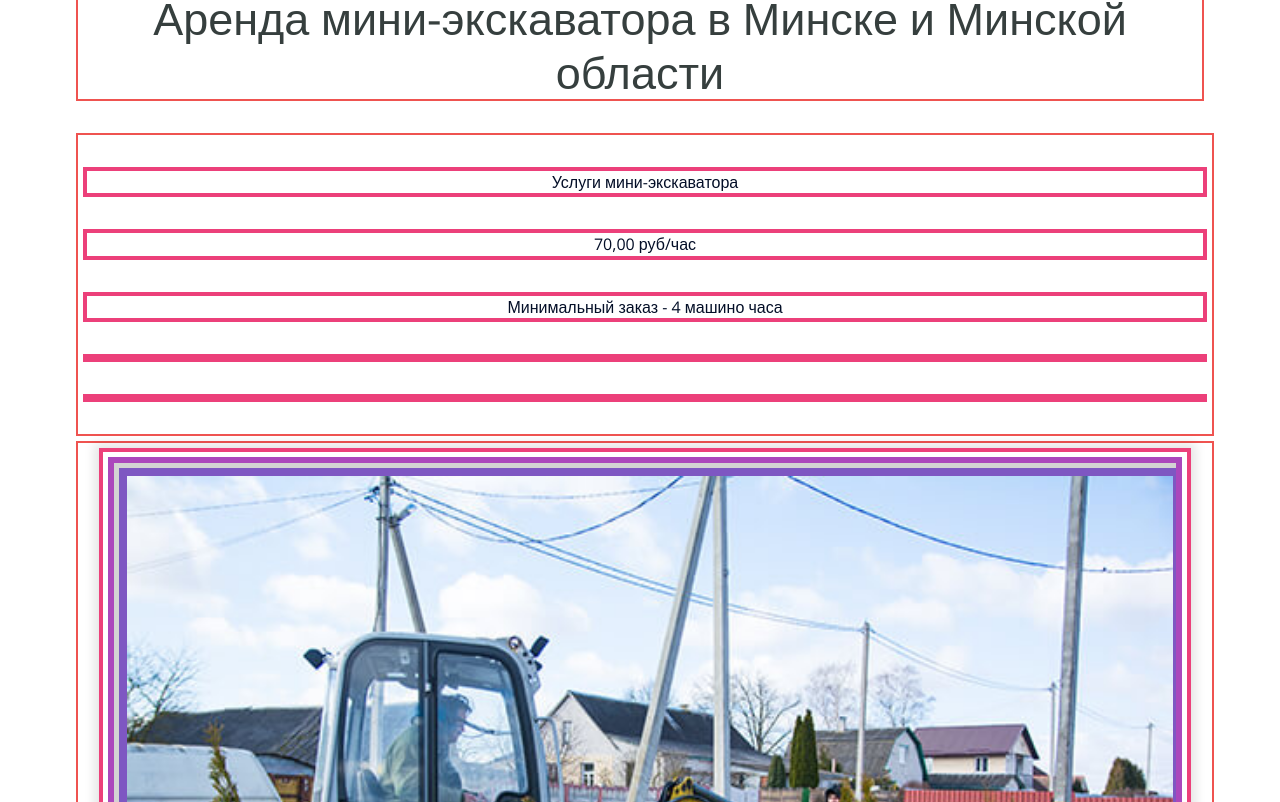
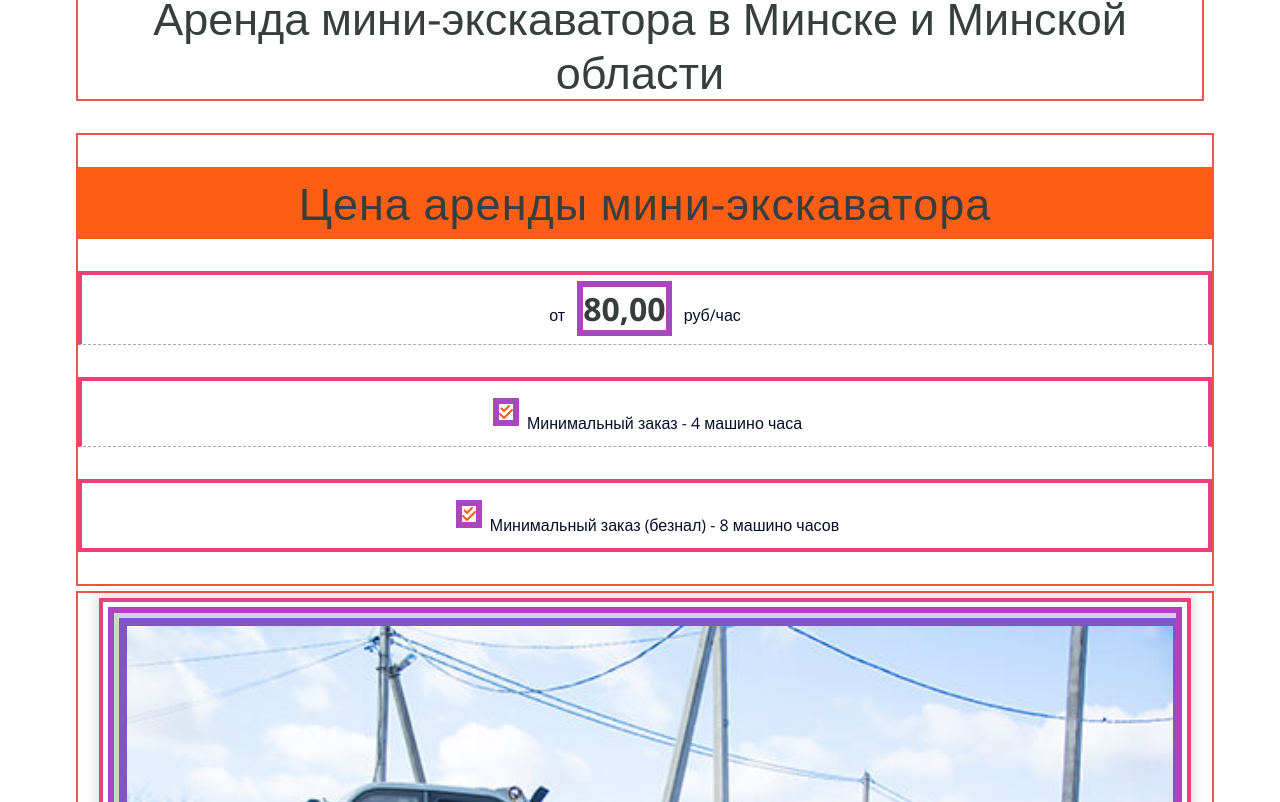
Before and after one commit to TanyaDanilovich/miniarenda_styled, a React (Create React App) app: page /arenda/arenda-mini-exavatora in a window 1280 px wide. Shown: the part 518-1320 px from the top of the page. Built offline with nearby package versions, Linux system fonts and the light colour scheme.

Commit message:
add excavators price widget

```diff
--- a/src/features/machineCharacteristicsTable/MachineCharacteristicsTable.tsx
+++ b/src/features/machineCharacteristicsTable/MachineCharacteristicsTable.tsx
@@ -35,7 +35,10 @@ export const MachineCharacteristicsTable = ({title, characteristics, id,}: props
 
 export const S_MachineCharacteristicsTable = styled(S_Table)`
 
-    font-size: ${getResponsiveSize(14, 16, 320, 768)};
+  font-size: ${getResponsiveSize(14, 16, 320, 768)};
 
+  ${S_TableTitle} {
+    font-size: ${getResponsiveSize(20, 32, 320, 768)};
+  }
 
 `
--- a/src/pages/rentals/excavatorRental/ExcavatorRental.tsx
+++ b/src/pages/rentals/excavatorRental/ExcavatorRental.tsx
@@ -12,6 +12,7 @@ import {MachineryCharacteristicKeys} from '../../../shared/types/common.types';
 import {S_InnerContainer} from '../../../shared/styled/S_InnerContainer';
 import {getResponsiveSize} from '../../../shared/utils/getResponsiveSize';
 import {BASE} from '../../../shared/constants/constants';
+import {CardPrice} from '../../../widgets/cardPrice/cardPrice';
 
 
 type props = {};
@@ -29,14 +30,8 @@ export const ExcavatorRental = ({}: props) => {
 
             {/*<p>Умеем работать в стесненных условиях</p>*/}
 
+            <CardPrice/>
 
-            <S_InnerContainer>
-                <p>Услуги мини-экскаватора</p>
-                <p>70,00 руб/час</p>
-                <p>Минимальный заказ - 4 машино часа</p>
-                <p></p>
-                <p></p>
-            </S_InnerContainer>
 
             <S_InnerContainer>
                 {machineryData.map((machine) => (<ExcavatorRentalCard key = {machine.id}
--- /dev/null
+++ b/src/widgets/cardPrice/cardPrice.tsx
@@ -0,0 +1,70 @@
+import React from 'react';
+import styled, {useTheme} from 'styled-components';
+import {S_InnerContainer} from '../../shared/styled/S_InnerContainer';
+import {faCalendarCheck, faCheckDouble} from '@fortawesome/free-solid-svg-icons';
+import {FontAwesomeIcon} from '@fortawesome/react-fontawesome';
+
+
+type props = {};
+export const CardPrice = ({}: props) => {
+    const theme = useTheme()
+
+    return (
+        <S_CardPrice as = {'article'}>
+            <h2>Цена аренды мини-экскаватора</h2>
+            <p>от <span>80,00</span> руб/час</p>
+            <p>
+                <FontAwesomeIcon icon = {faCheckDouble} size = {'1x'} color = {theme.colors.primary}/>
+                Минимальный заказ - 4&nbsp;машино&nbsp;часа
+            </p>
+            <p>
+                <FontAwesomeIcon icon = {faCheckDouble} size = {'1x'} color = {theme.colors.primary}/>
+                Минимальный заказ (безнал) - 8&nbsp;машино&nbsp;часов</p>
+        </S_CardPrice>)
+};
+
+export const S_CardPrice = styled(S_InnerContainer)<{}>`
+  border: 1px solid ${({theme}) => theme.colors.gray};
+  margin-bottom: 3rem;
+  position: relative;
+
+  h2 {
+    font-size: ${({theme}) => theme.fonts.size.h4};
+    font-weight: normal;
+    white-space: pre-line;
+    background-color: ${({theme}) => theme.colors.primary};
+    color: ${({theme}) => theme.colors.white};
+    text-align: center;
+    text-wrap: none;
+    margin: 0;
+    padding-block: 0.5rem;
+    border: 1px solid ${({theme}) => theme.colors.primary};
+  }
+
+  p {
+    margin: 0;
+    padding-inline: 0.5rem;
+    padding-block: 0.75rem;
+  }
+
+  p:not(:last-child) {
+    border-bottom: 1px dashed ${({theme}) => theme.colors.gray};
+  }
+
+  p:first-of-type span {
+    font-weight: bold;
+    font-size: 2rem;
+    color: ${({theme}) => theme.colors.dark};
+    margin-inline: 0.5rem;
+  }
+
+  svg {
+    margin-right: 0.5rem;
+  }
+
+
+  @media ${({theme}) => theme.media.computer} {
+
+  }
+
+`
```
